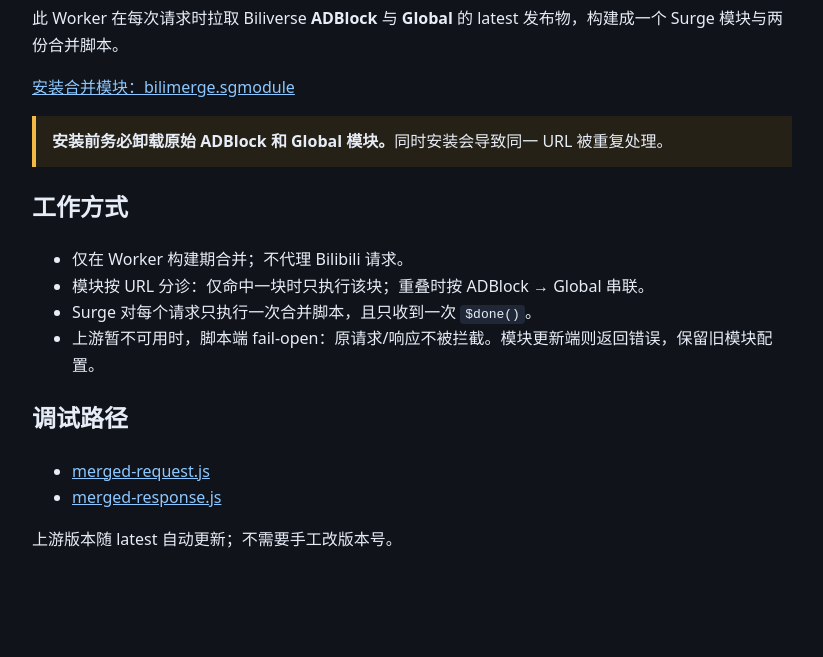
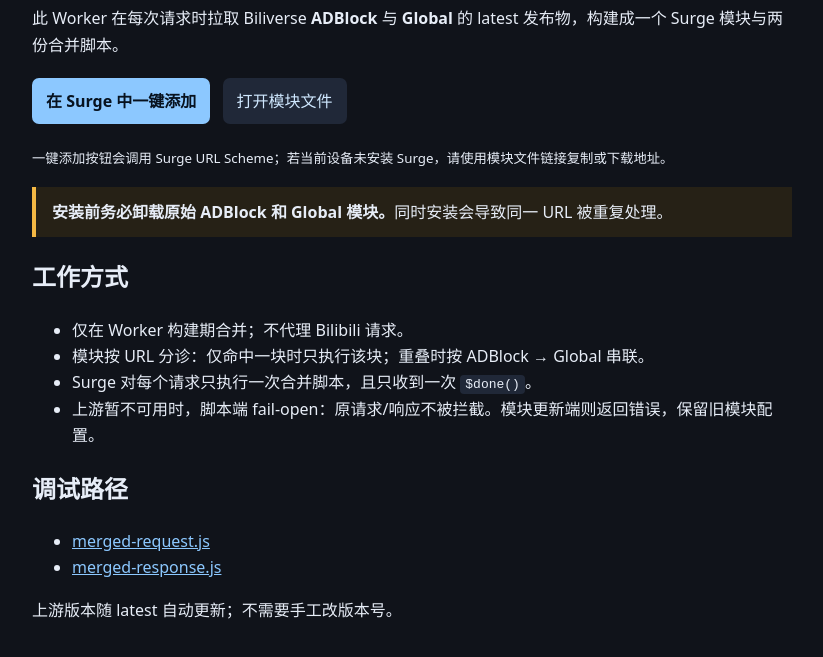
Before and after one commit to IamAbler/BiliMerge, a website: page public/index.html in a window 1280 px wide. Shown: the part 117-774 px from the top of the page, without its empty margins (228-1051 px from the left). Drawn offline with Linux system fonts and the light colour scheme.

Commit message:
docs: describe merge processing and Surge install link

```diff
--- a/public/index.html
+++ b/public/index.html
@@ -7,13 +7,17 @@
   <style>
     :root { color-scheme: dark; font-family: system-ui, sans-serif; }
     body { max-width: 760px; margin: 48px auto; padding: 0 20px; background:#10131a; color:#e7edf7; line-height:1.65; }
-    a { color:#8cc8ff; } code { background:#202838; padding:2px 5px; border-radius:4px; } .warning { border-left:4px solid #f4b844; padding:12px 16px; background:#262116; }
+    a { color:#8cc8ff; } code { background:#202838; padding:2px 5px; border-radius:4px; } .warning { border-left:4px solid #f4b844; padding:12px 16px; background:#262116; } .install { display:inline-block; margin:4px 8px 4px 0; padding:10px 14px; border-radius:7px; color:#07121f; background:#8cc8ff; font-weight:700; text-decoration:none; } .install.secondary { color:#cfe8ff; background:#202838; font-weight:500; }
   </style>
 </head>
 <body>
   <h1>BiliMerge</h1>
   <p>此 Worker 在每次请求时拉取 Biliverse <strong>ADBlock</strong> 与 <strong>Global</strong> 的 latest 发布物，构建成一个 Surge 模块与两份合并脚本。</p>
-  <p><a href="/bilimerge.sgmodule">安装合并模块：bilimerge.sgmodule</a></p>
+  <p>
+    <a id="surge-install" class="install" href="/bilimerge.sgmodule">在 Surge 中一键添加</a>
+    <a class="install secondary" href="/bilimerge.sgmodule">打开模块文件</a>
+  </p>
+  <p><small>一键添加按钮会调用 Surge URL Scheme；若当前设备未安装 Surge，请使用模块文件链接复制或下载地址。</small></p>
   <div class="warning"><strong>安装前务必卸载原始 ADBlock 和 Global 模块。</strong>同时安装会导致同一 URL 被重复处理。</div>
   <h2>工作方式</h2>
   <ul>
@@ -28,5 +32,9 @@
     <li><a href="/merged-response.js">merged-response.js</a></li>
   </ul>
   <p>上游版本随 latest 自动更新；不需要手工改版本号。</p>
+  <script>
+    const moduleUrl = new URL("/bilimerge.sgmodule", window.location.origin).href;
+    document.querySelector("#surge-install").href = `surge:///install-module?url=${encodeURIComponent(moduleUrl)}`;
+  </script>
 </body>
 </html>
```
Also changed, not shown: README.md.
